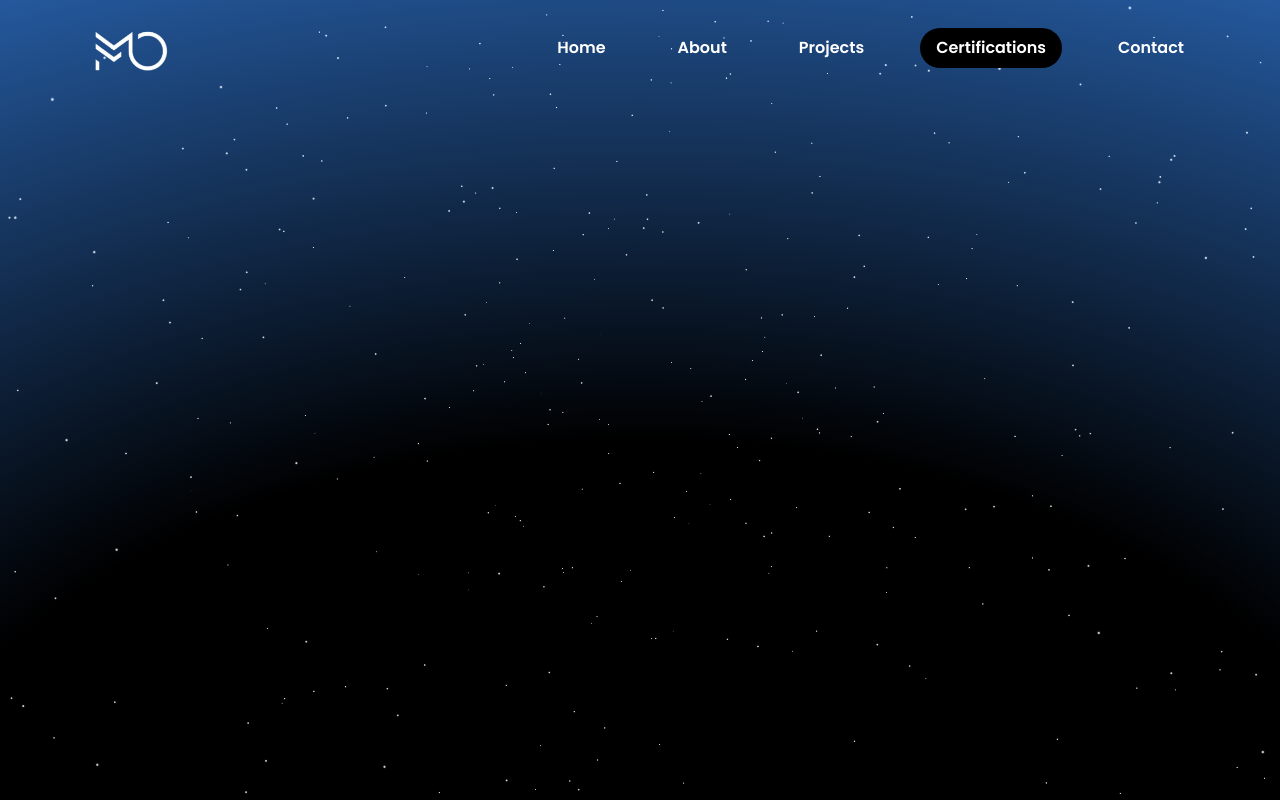
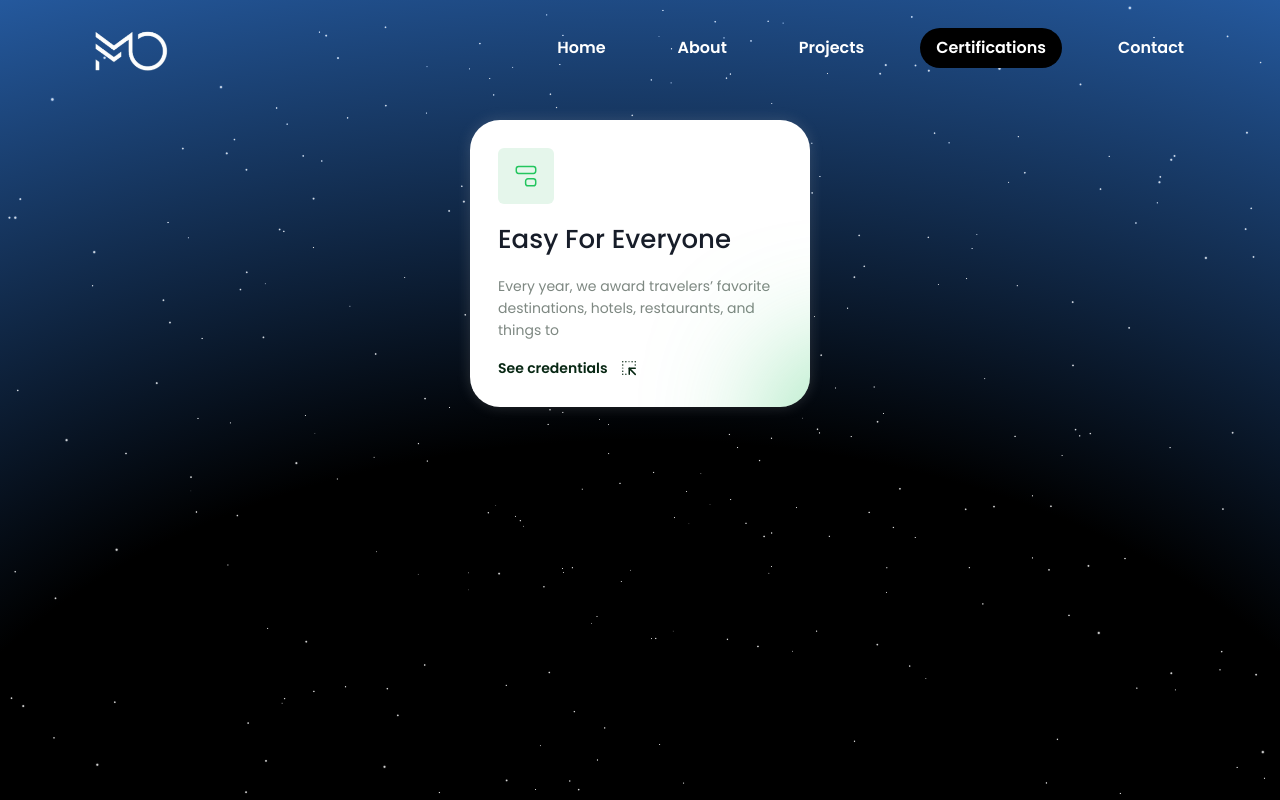
Before and after one commit to MOOUUAAD/my-portfolio, a Next.js app: page /certifications in a window 1280 px wide. Built offline with nearby package versions, Linux system fonts and the light colour scheme.

Commit message:
Certifications

```diff
--- a/app/certifications/page.js
+++ b/app/certifications/page.js
@@ -1,7 +1,7 @@
 "use client";
 import React from "react";
 import { motion } from "framer-motion";
-import ProjectCard from "../components/ProjectCard";
+import CertifCard from "../components/CertifCard";
 
 const Certifications = () => {
   return (
@@ -13,7 +13,7 @@ const Certifications = () => {
     >
       <div id="projects" className="">
         <div class="flex flex-col md:mx-40 gap-12 justify-center items-center my-6">
-
+<CertifCard />
         </div>
       </div>
     </motion.div>
--- a/app/components/CertifCard.js
+++ b/app/components/CertifCard.js
@@ -0,0 +1,150 @@
+"use client";
+
+import React from 'react';
+import styled from 'styled-components';
+
+const CertifCard = () => {
+  return (
+    <StyledWrapper>
+      <div className="card sweeperCard o-hidden">
+        <div className="containers">
+          <div className="icon">
+            <svg width={28} height={29} viewBox="0 0 28 29" fill="none" xmlns="http://www.w3.org/2000/svg">
+              <path d="M23.7222 9.04435V6.71102C23.7222 5.42235 22.6775 4.37769 21.3888 4.37769L6.61106 4.37769C5.32239 4.37769 4.27773 5.42235 4.27773 6.71102V9.04435C4.27773 10.333 5.32239 11.3777 6.61106 11.3777H21.3888C22.6775 11.3777 23.7222 10.333 23.7222 9.04435Z" stroke="#23C55E" strokeWidth="1.5" strokeLinecap="round" strokeLinejoin="round" />
+              <path d="M23.7222 21.4888V19.1555C23.7222 17.8668 22.6775 16.8221 21.3888 16.8221H15.9444C14.6557 16.8221 13.6111 17.8668 13.6111 19.1555V21.4888C13.6111 22.7775 14.6557 23.8221 15.9444 23.8221H21.3888C22.6775 23.8221 23.7222 22.7775 23.7222 21.4888Z" stroke="#23C55E" strokeWidth="1.5" strokeLinecap="round" strokeLinejoin="round" />
+            </svg>
+          </div>
+          <div className="title my-3">Easy For Everyone</div>
+          <div className="subtitle">
+            Every year, we award travelers’ favorite destinations, hotels,
+            restaurants, and things to
+          </div>
+          <div className="linkMore mt-3">
+            See credentials
+            <svg xmlns="http://www.w3.org/2000/svg" fill="none" viewBox="0 0 18 19" height={19} width={18}>
+              <path stroke="#072713" fill="#072713" d="M3 9.09985C3 9.23792 2.88807 9.34985 2.75 9.34985C2.61193 9.34985 2.5 9.23792 2.5 9.09985C2.5 8.96178 2.61193 8.84985 2.75 8.84985C2.88807 8.84985 3 8.96178 3 9.09985Z" />
+              <path stroke="#072713" fill="#072713" d="M9.25 2.84985C9.25 2.98792 9.13807 3.09985 9 3.09985C8.86193 3.09985 8.75 2.98792 8.75 2.84985C8.75 2.71178 8.86193 2.59985 9 2.59985C9.13807 2.59985 9.25 2.71178 9.25 2.84985Z" />
+              <path fill="#072713" d="M2.75 3.59985C3.16421 3.59985 3.5 3.26407 3.5 2.84985C3.5 2.43564 3.16421 2.09985 2.75 2.09985C2.33579 2.09985 2 2.43564 2 2.84985C2 3.26407 2.33579 3.59985 2.75 3.59985Z" />
+              <path fill="#072713" d="M2.75 6.72485C3.16421 6.72485 3.5 6.38907 3.5 5.97485C3.5 5.56064 3.16421 5.22485 2.75 5.22485C2.33579 5.22485 2 5.56064 2 5.97485C2 6.38907 2.33579 6.72485 2.75 6.72485Z" />
+              <path fill="#072713" d="M2.75 12.9749C3.16421 12.9749 3.5 12.6391 3.5 12.2249C3.5 11.8106 3.16421 11.4749 2.75 11.4749C2.33579 11.4749 2 11.8106 2 12.2249C2 12.6391 2.33579 12.9749 2.75 12.9749Z" />
+              <path fill="#072713" d="M2.75 16.0999C3.16421 16.0999 3.5 15.7641 3.5 15.3499C3.5 14.9356 3.16421 14.5999 2.75 14.5999C2.33579 14.5999 2 14.9356 2 15.3499C2 15.7641 2.33579 16.0999 2.75 16.0999Z" />
+              <path fill="#072713" d="M15.25 3.59985C15.6642 3.59985 16 3.26407 16 2.84985C16 2.43564 15.6642 2.09985 15.25 2.09985C14.8358 2.09985 14.5 2.43564 14.5 2.84985C14.5 3.26407 14.8358 3.59985 15.25 3.59985Z" />
+              <path fill="#072713" d="M15.25 6.72485C15.6642 6.72485 16 6.38907 16 5.97485C16 5.56064 15.6642 5.22485 15.25 5.22485C14.8358 5.22485 14.5 5.56064 14.5 5.97485C14.5 6.38907 14.8358 6.72485 15.25 6.72485Z" />
+              <path fill="#072713" d="M12.125 3.59985C12.5392 3.59985 12.875 3.26407 12.875 2.84985C12.875 2.43564 12.5392 2.09985 12.125 2.09985C11.7108 2.09985 11.375 2.43564 11.375 2.84985C11.375 3.26407 11.7108 3.59985 12.125 3.59985Z" />
+              <path fill="#072713" d="M5.875 3.59985C6.28921 3.59985 6.625 3.26407 6.625 2.84985C6.625 2.43564 6.28921 2.09985 5.875 2.09985C5.46079 2.09985 5.125 2.43564 5.125 2.84985C5.125 3.26407 5.46079 3.59985 5.875 3.59985Z" />
+              <path fill="#072713" d="M5.875 16.0999C6.28921 16.0999 6.625 15.7641 6.625 15.3499C6.625 14.9356 6.28921 14.5999 5.875 14.5999C5.46079 14.5999 5.125 14.9356 5.125 15.3499C5.125 15.7641 5.46079 16.0999 5.875 16.0999Z" />
+              <path strokeLinejoin="round" strokeLinecap="round" strokeWidth="1.5" stroke="#072713" d="M9.25 15.3499V9.34985H15.25" />
+              <path strokeLinejoin="round" strokeLinecap="round" strokeWidth="1.5" stroke="#072713" d="M9.25 9.34985L15.25 15.3499" />
+            </svg>
+          </div>
+        </div>
+      </div>
+    </StyledWrapper>
+  );
+}
+
+const StyledWrapper = styled.div`
+  .card {
+    position: relative;
+    display: flex;
+    flex-direction: column;
+    align-items: flex-start;
+    padding: 28px;
+    max-width: 340px;
+    border-radius: 30px;
+    background: #fff;
+    box-shadow: 0px 0px 14px 0px rgba(192, 192, 192, 0.2);
+    transition: 1s all;
+    overflow: hidden;
+  }
+  .card::after {
+    content: "";
+    position: absolute;
+    bottom: -30%;
+    right: -30%;
+    width: 120px;
+    height: 120px;
+    background: #23c55e;
+    filter: blur(70px);
+    border-radius: 50%;
+    transition: width 1s, height 1s;
+  }
+  .card::before {
+    content: "";
+    position: absolute;
+    bottom: -160%;
+    left: 50%;
+    transform: translate(-50%, -50%);
+    width: 0;
+    height: 0;
+    background: #23c55e;
+    filter: blur(70px);
+    border-radius: 50%;
+    transition: width 1s, height 1s;
+  }
+  .card:hover::before {
+    bottom: -230%;
+    width: 1000px;
+    height: 1000px;
+    filter: blur(1px);
+  }
+  .containers {
+    position: relative;
+  }
+  .icon {
+    display: flex;
+    justify-content: center;
+    align-items: center;
+    width: 56px;
+    height: 56px;
+    border-radius: 6px;
+    background: #e5f6eb;
+  }
+  .card:hover .icon {
+    background: #23c55e;
+    transition: 1s all;
+  }
+  .card:hover .icon svg,
+  .card:hover .linkMore svg {
+    filter: brightness(0) invert(1);
+    transition: 1s all;
+  }
+  .title {
+    color: #171d29;
+    font-size: 26px;
+    font-style: normal;
+    font-weight: 500;
+    white-space: nowrap;
+    transition: 1s all;
+    margin: 1rem 0;
+  }
+  .subtitle {
+    color: #7e8882;
+    font-size: 14px;
+    font-style: normal;
+    font-weight: 400;
+    line-height: 22px;
+    transition: 1s all;
+  }
+  .linkMore {
+    display: flex;
+    justify-content: start;
+    align-items: center;
+    gap: 0.8rem;
+    color: #072713;
+    font-size: 14px;
+    font-style: normal;
+    font-weight: 600;
+    line-height: 22px;
+    text-decoration: none;
+    transition: 1s all;
+    margin-top: 1rem;
+  }
+  .card:hover .title,
+  .card:hover .subtitle,
+  .card:hover .linkMore {
+    color: #fff;
+    transition: 1s all;
+  }`;
+
+export default CertifCard;
```
